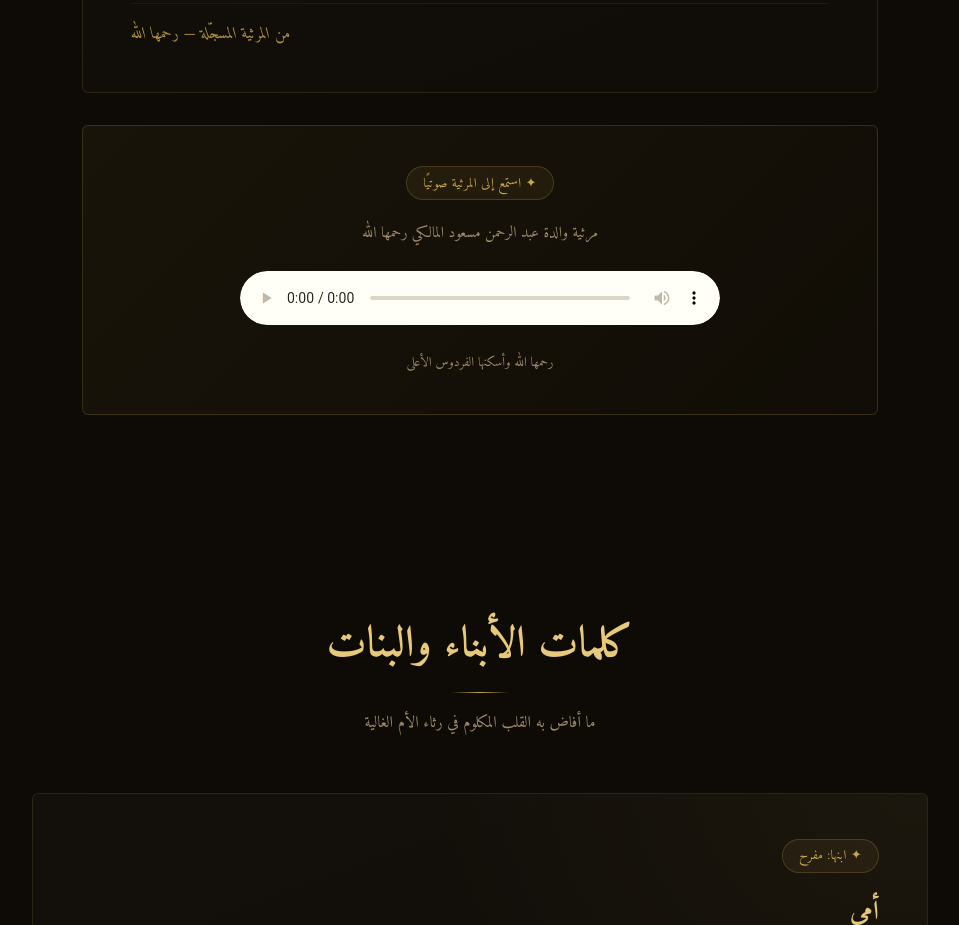
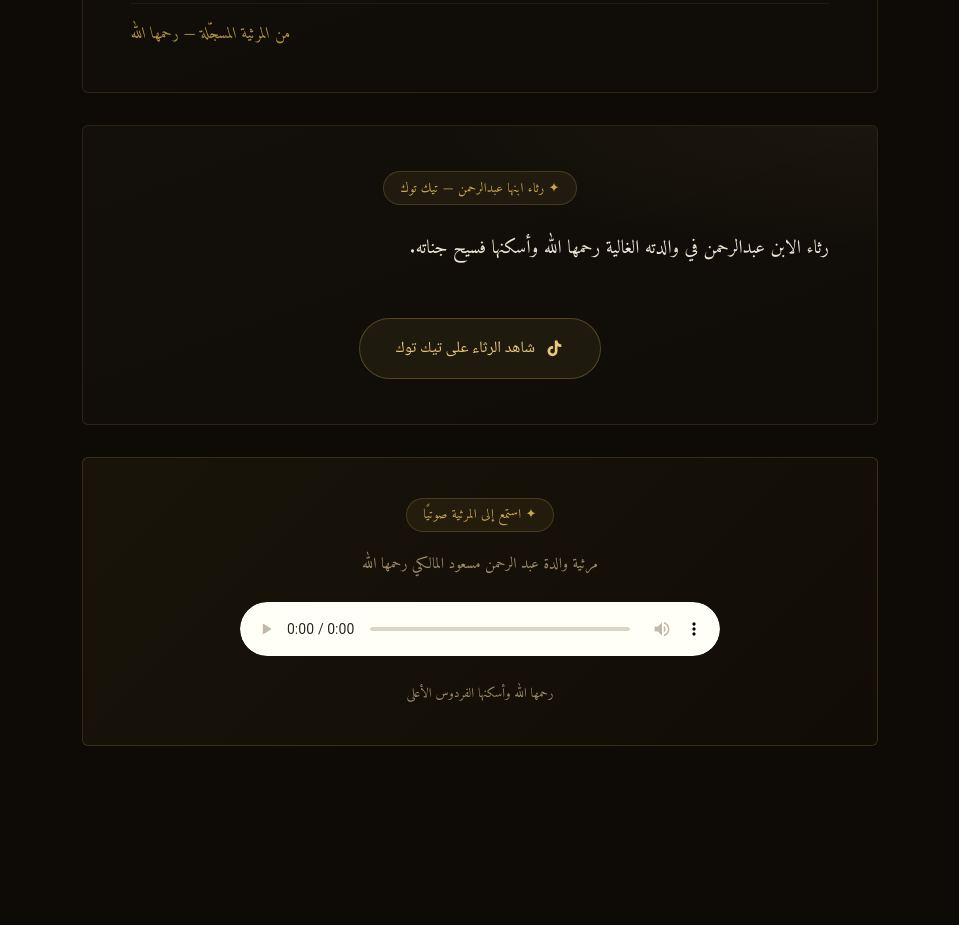
Before and after one commit to o1zi/jamilh, a plain HTML site: page index.html in a window 1280 px wide. Shown: the part 3940-4865 px from the top of the page, without its empty margins (160-1119 px from the left). Drawn offline with Linux system fonts and the light colour scheme.

Commit message:
Add TikTok tribute section to index.html

```diff
--- a/index.html
+++ b/index.html
@@ -521,6 +521,18 @@ footer {
     <div class="sig">من المرثية المسجّلة — رحمها الله</div>
   </div>
 
+  <!-- TIKTOK -->
+  <div class="card reveal" style="text-align:center;">
+    <div class="badge" style="margin:0 auto 1.4rem;">✦ رثاء ابنها عبدالرحمن — تيك توك</div>
+    <div class="prose" style="margin-bottom:1.8rem;">
+      <p>رثاء الابن عبدالرحمن في والدته الغالية رحمها الله وأسكنها فسيح جناته.</p>
+    </div>
+    <a href="https://vt.tiktok.com/ZSxDjs8E7/" target="_blank" class="tweet-btn">
+      <svg width="19" height="19" viewBox="0 0 24 24" fill="currentColor"><path d="M19.59 6.69a4.83 4.83 0 0 1-3.77-4.25V2h-3.45v13.67a2.89 2.89 0 0 1-2.88 2.5 2.89 2.89 0 0 1-2.89-2.89 2.89 2.89 0 0 1 2.89-2.89c.28 0 .54.04.79.1V9.01a6.33 6.33 0 0 0-.79-.05 6.34 6.34 0 0 0-6.34 6.34 6.34 6.34 0 0 0 6.34 6.34 6.34 6.34 0 0 0 6.33-6.34V8.69a8.18 8.18 0 0 0 4.78 1.52V6.75a4.85 4.85 0 0 1-1.01-.06z"/></svg>
+      شاهد الرثاء على تيك توك
+    </a>
+  </div>
+
   <!-- AUDIO -->
   <div class="audio-card reveal">
     <div class="badge" style="margin:0 auto 1.2rem;">✦ استمع إلى المرثية صوتيًا</div>
```
